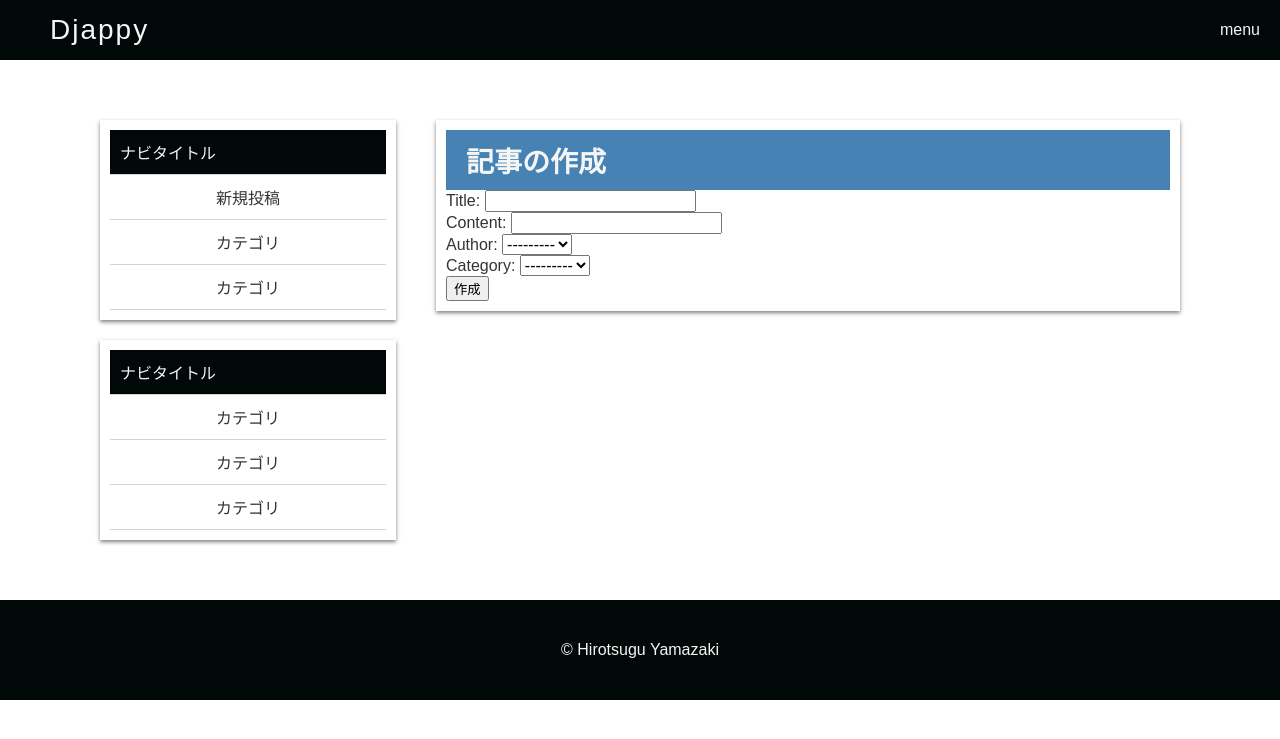
After one commit to hrtg-yamazaki/djappy, a Django app: page /articles/create/ in a window 1280 px wide. The commit adds this page. Shown: the top 739 px of the page. Run offline with Django 3.2, Linux system fonts and the light colour scheme; data that the repository does not hold is empty; style sheets or scripts are compiled from the project's sources; some libraries are stand-ins or nearby versions.

Commit message:
記事の投稿/編集機能の実装(バックエンド)
・記事の新規投稿、および編集の機能を実装しました。
・仮置きのリンクを作成し、投稿、編集ページへの遷移を可能にしました。
・カテゴリモデルを作成し、記事モデルにはカラムを追加しました。
・カテゴリモデルをadminサイトに登録しました。

```diff
--- a/config/urls.py
+++ b/config/urls.py
@@ -19,6 +19,6 @@ from django.views.generic import RedirectView
 
 urlpatterns = [
     path('admin/', admin.site.urls),
-    path('article/', include('djappy.urls')),
+    path('articles/', include('djappy.urls')),
     path('', RedirectView.as_view(url='/article/'))
 ]
--- a/djappy/admin.py
+++ b/djappy/admin.py
@@ -1,4 +1,5 @@
 from django.contrib import admin
-from .models import Article
+from .models import Article, Category
 
 admin.site.register(Article)
+admin.site.register(Category)
--- a/djappy/models.py
+++ b/djappy/models.py
@@ -1,4 +1,5 @@
 from django.db import models
+from django.urls import reverse
 
 
 class Category(models.Model):
@@ -26,3 +27,6 @@ class Article(models.Model):
 
     def __str__(self):
         return self.title
+
+    def get_absolute_url(self):
+        return reverse('djappy:detail', kwargs={'pk':self.pk})
--- a/djappy/templates/djappy/article_detail.html
+++ b/djappy/templates/djappy/article_detail.html
@@ -8,6 +8,8 @@
             {{ article.title }}
         </h2>
         <p>{{ article.content }}</p>
+
+        <a href='{% url "djappy:update" article.pk %}'>この記事を編集する</a>
     </div>
 </div>
 
--- /dev/null
+++ b/djappy/templates/djappy/article_form.html
@@ -0,0 +1,21 @@
+{% extends 'layout.html' %}
+
+{% block content %}
+
+<div class='main-contents'>
+    <div class='main-contents__box'>
+
+        <h2 class='main-contents__box__head'>
+            記事の{{ object|yesno:'更新,作成' }}
+        </h2>
+
+        <form action="" method="post">
+            {% csrf_token %}
+            {{ form.as_p }}
+            <button type='submit' class='submit'>{{ object|yesno:'更新,作成' }}</button>
+        </form>
+
+    </div>
+</div>
+
+{% endblock %}
--- a/djappy/urls.py
+++ b/djappy/urls.py
@@ -5,5 +5,7 @@ app_name = 'djappy'
 
 urlpatterns = [
     path('', views.IndexView.as_view(), name='index'),
-    path('<int:pk>/', views.DetailView.as_view(), name='detail')
+    path('<int:pk>/', views.DetailView.as_view(), name='detail'),
+    path('create/', views.CreateView.as_view(), name='create'),
+    path('<int:pk>/update', views.UpdateView.as_view(), name='update'),
 ]
--- a/djappy/views.py
+++ b/djappy/views.py
@@ -13,3 +13,11 @@ class IndexView(generic.ListView):
 
 class DetailView(generic.DetailView):
     model = Article
+
+class CreateView(generic.edit.CreateView):
+    model = Article
+    fields = '__all__'
+
+class UpdateView(generic.edit.UpdateView):
+    model = Article
+    fields = '__all__'
--- a/templates/layout.html
+++ b/templates/layout.html
@@ -31,7 +31,7 @@
                                 ナビタイトル
                             </h3>
                             <li class='side-bar__box__content'>
-                                <a href='#' class='side-bar-link'>カテゴリ</a>
+                                <a href='{% url "djappy:create" %}' class='side-bar-link'>新規投稿</a>
                             </li>
                             <li class='side-bar__box__content'>
                                 <a href='#' class='side-bar-link'>カテゴリ</a>
```
